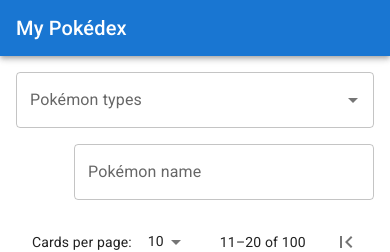
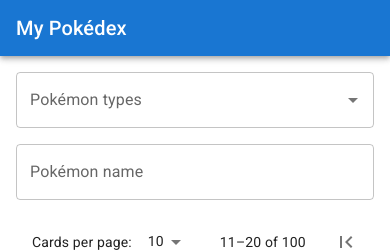
Before and after one commit to webdevtoday/simple-pokemon-app, a React (Create React App) app: page / in a window 390 px wide. Shown: the top 252 px of the page. Built offline with nearby package versions, Linux system fonts and the light colour scheme.

Commit message:
Responsive autocompletes components

```diff
--- a/src/App.jsx
+++ b/src/App.jsx
@@ -114,7 +114,7 @@
                 multiple
                 limitTags={2}
                 getOptionLabel={(option) => option.label}
-                sx={{ maxWidth: 500 }}
+                sx={{ maxWidth: 600 }}
               />
             </Grid>
             <Grid
@@ -128,7 +128,7 @@
             >
               <Autocomplete
                 freeSolo
-                sx={{ maxWidth: 300, width: "100%" }}
+                sx={{ maxWidth: { xs: "auto", sm: 300 }, width: "100%" }}
                 open={open}
                 onOpen={() => {
                   setOpen(true);
```
